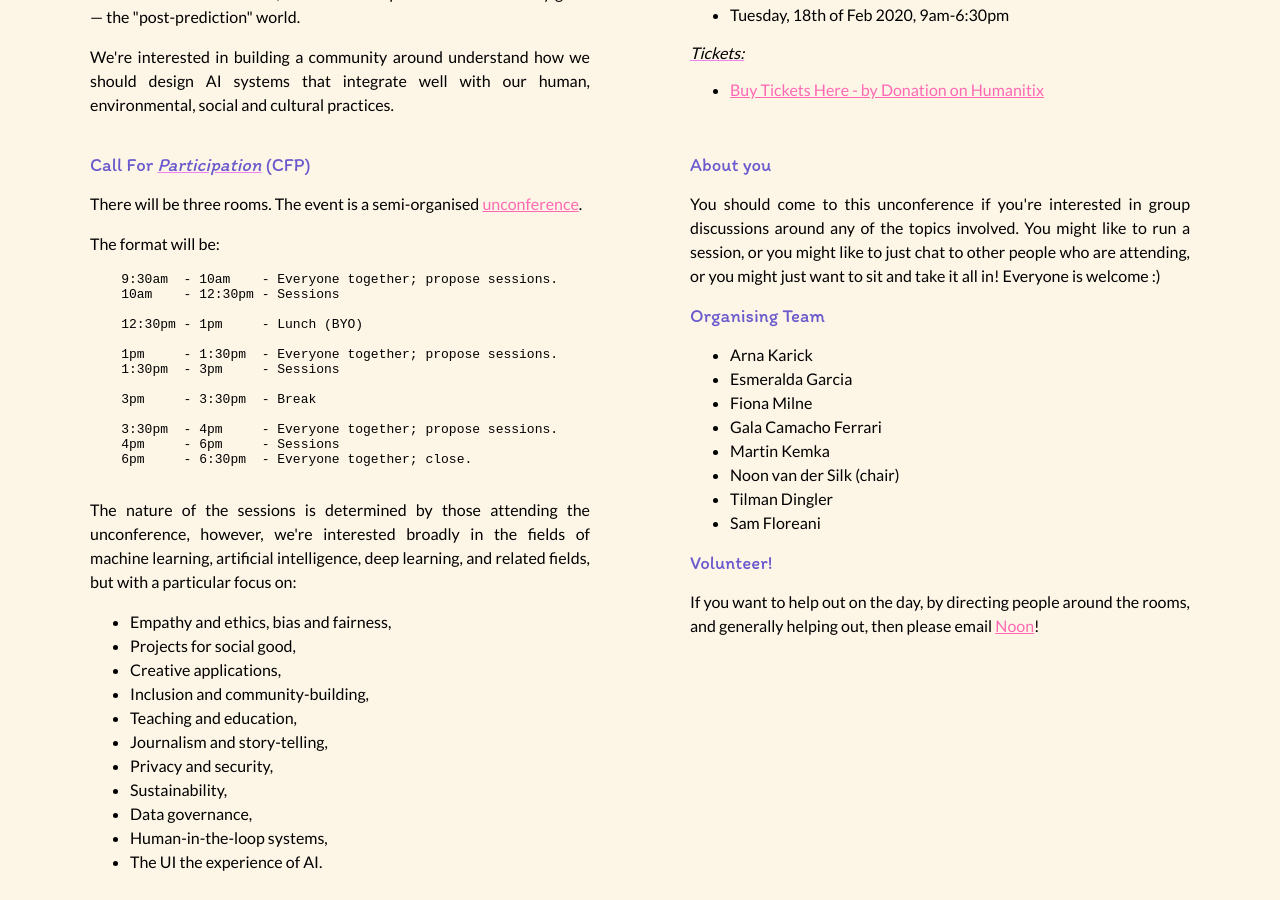
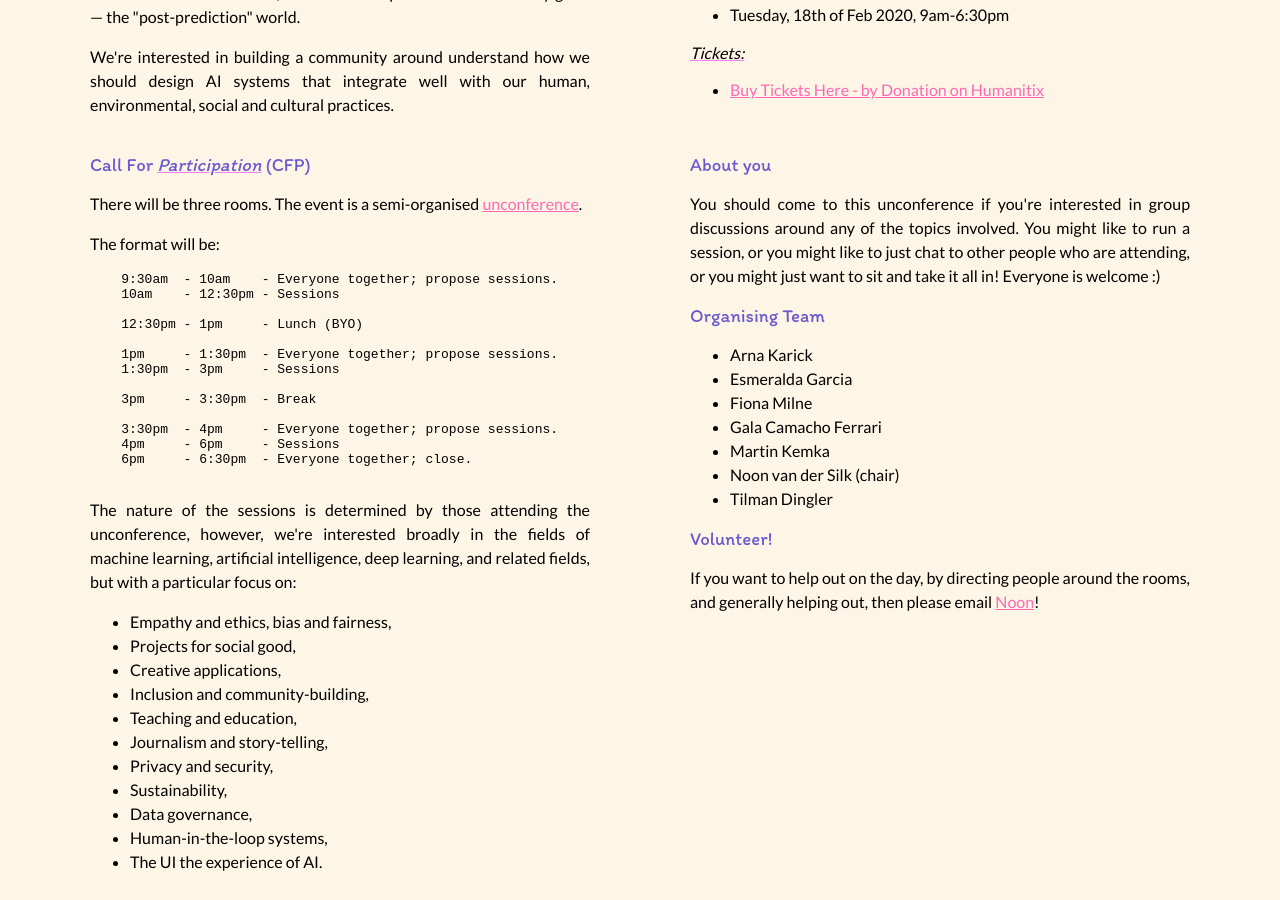
Before and after one commit to PostPredictionConference/PostPredictionConference.github.io, a Jekyll site: the page built from index.md, in a window 1280 px wide and 900 px high, scrolled down 590 px. Built offline with Jekyll 4.4.1, drawn with Linux system fonts in a browser that asks for light colours.

Commit message:
no sam, infact, as she didn't say yes to being added.

```diff
--- a/index.md
+++ b/index.md
@@ -119,7 +119,6 @@ title: Home
     <li>Martin Kemka</li>
     <li>Noon van der Silk (chair)</li>
     <li>Tilman Dingler</li>
-    <li>Sam Floreani</li>
   </ul>
 
   <h3>Volunteer!</h3>
```
